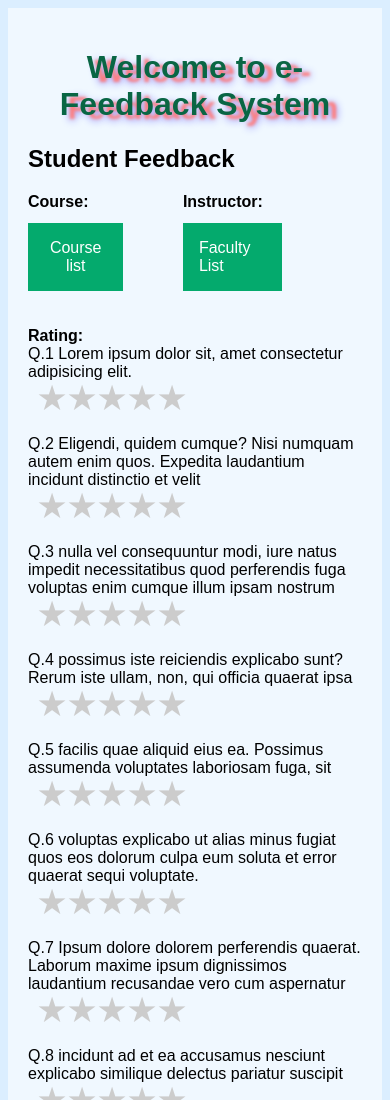
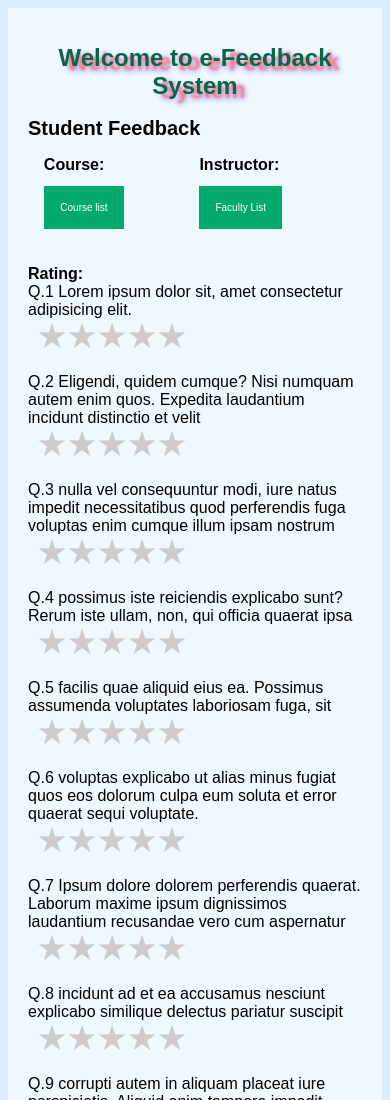
Before and after one commit to Parth-GECA-IT/E-feedback-System, a plain HTML site: page index-stud.html in a window 390 px wide. Shown: the top 1100 px of the page. Drawn offline with Linux system fonts and the light colour scheme.

Commit message:
media query: responsiveness added

```diff
--- a/style-stud.css
+++ b/style-stud.css
@@ -74,6 +74,7 @@ label {
 .rate:not(:checked)>label:hover,
 .rate:not(:checked)>label:hover~label {
     color: #deb217;
+    scale: 1.25;
 }
 
 .rate>input:checked+label:hover,
@@ -154,3 +155,15 @@ textarea {
 .dropdown:hover .dropbtn {
     background-color: #3e8e41;
 }
+
+@media screen and (max-width:450px) {
+    .heading1 {
+        font-size: 1.5em;
+    }
+    h2 {
+        font-size: 20px;
+    }
+    .dropbtn {
+        font-size: 10px;
+    }
+}
```
